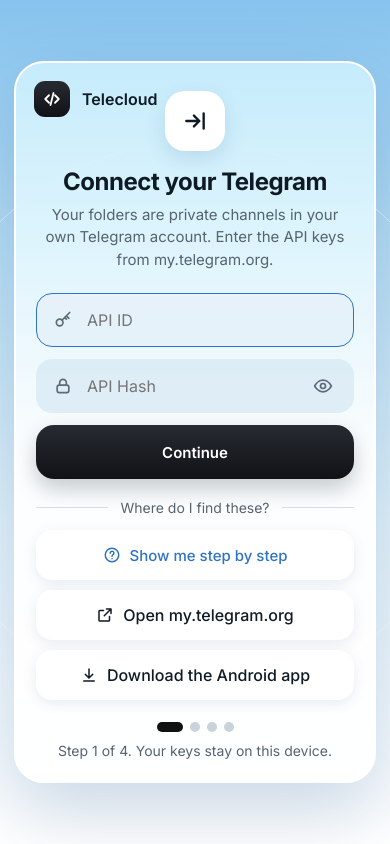
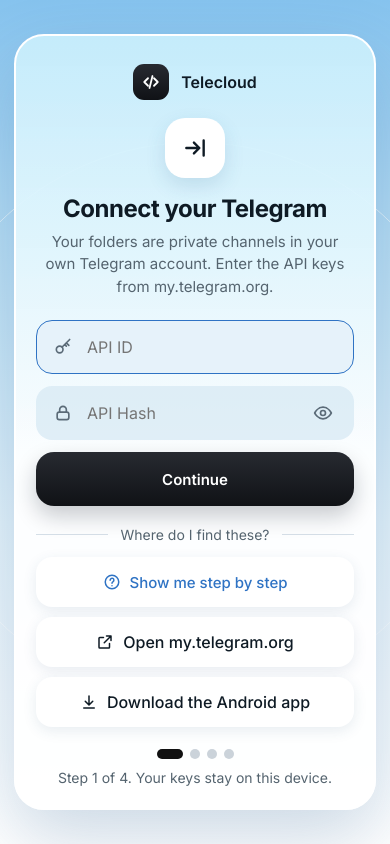
Before and after one commit to jony99jrn/telecloud, a website built with Vite: page index.html in a window 390 px wide. Built offline with nearby package versions, Linux system fonts and the light colour scheme.

Commit message:
Update styles.css

```diff
--- a/src/styles.css
+++ b/src/styles.css
@@ -79,7 +79,7 @@
 
 /* ---------- login ---------- */
 .login-wrap { min-height: 100vh; min-height: 100dvh; display: grid; grid-template-columns: minmax(0, 1fr); justify-items: center; align-items: center; padding: 28px 18px; position: relative; overflow: hidden; }
-.login-top { position: absolute; top: 28px; left: 28px; }
+.login-top { justify-content: center; margin: 0 0 18px; }
 .ring { position: absolute; left: 50%; top: 50%; border: 1px solid rgba(255, 255, 255, 0.55); border-radius: 50%; transform: translate(-50%, -50%); pointer-events: none; }
 .ring.r1 { width: 780px; height: 780px; }
 .ring.r2 { width: 1200px; height: 1200px; }
@@ -312,7 +312,6 @@
   .drop { padding: 14px; }
 
   .login-wrap { padding: calc(20px + env(safe-area-inset-top)) 14px calc(20px + env(safe-area-inset-bottom)); }
-  .login-top { top: calc(18px + env(safe-area-inset-top)); left: 18px; }
   .login-card { padding: 28px 20px 22px; border-radius: 30px; }
   .ring.r1 { width: 560px; height: 560px; }
   .ring.r2, .ring.r3 { display: none; }
```
